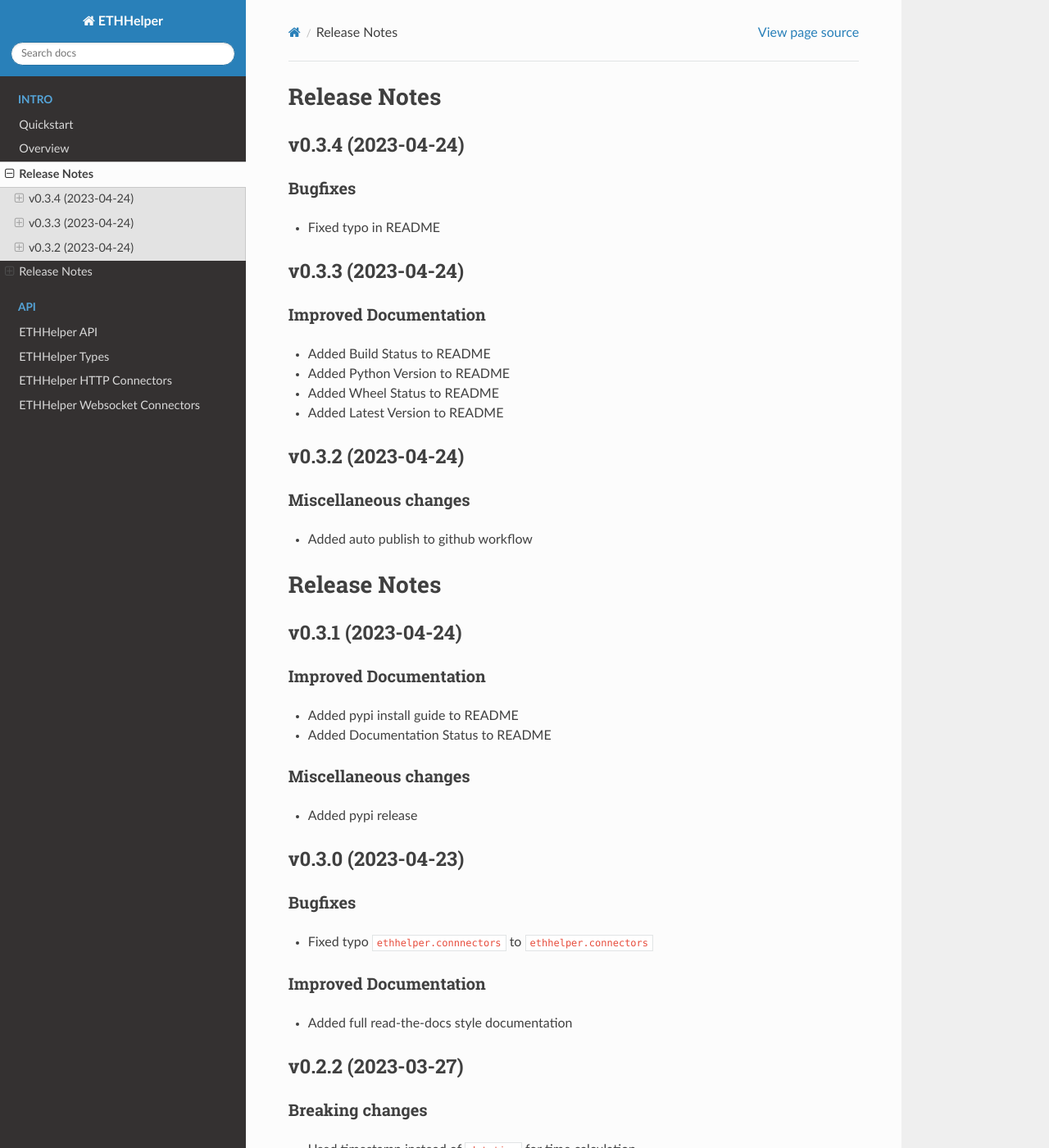
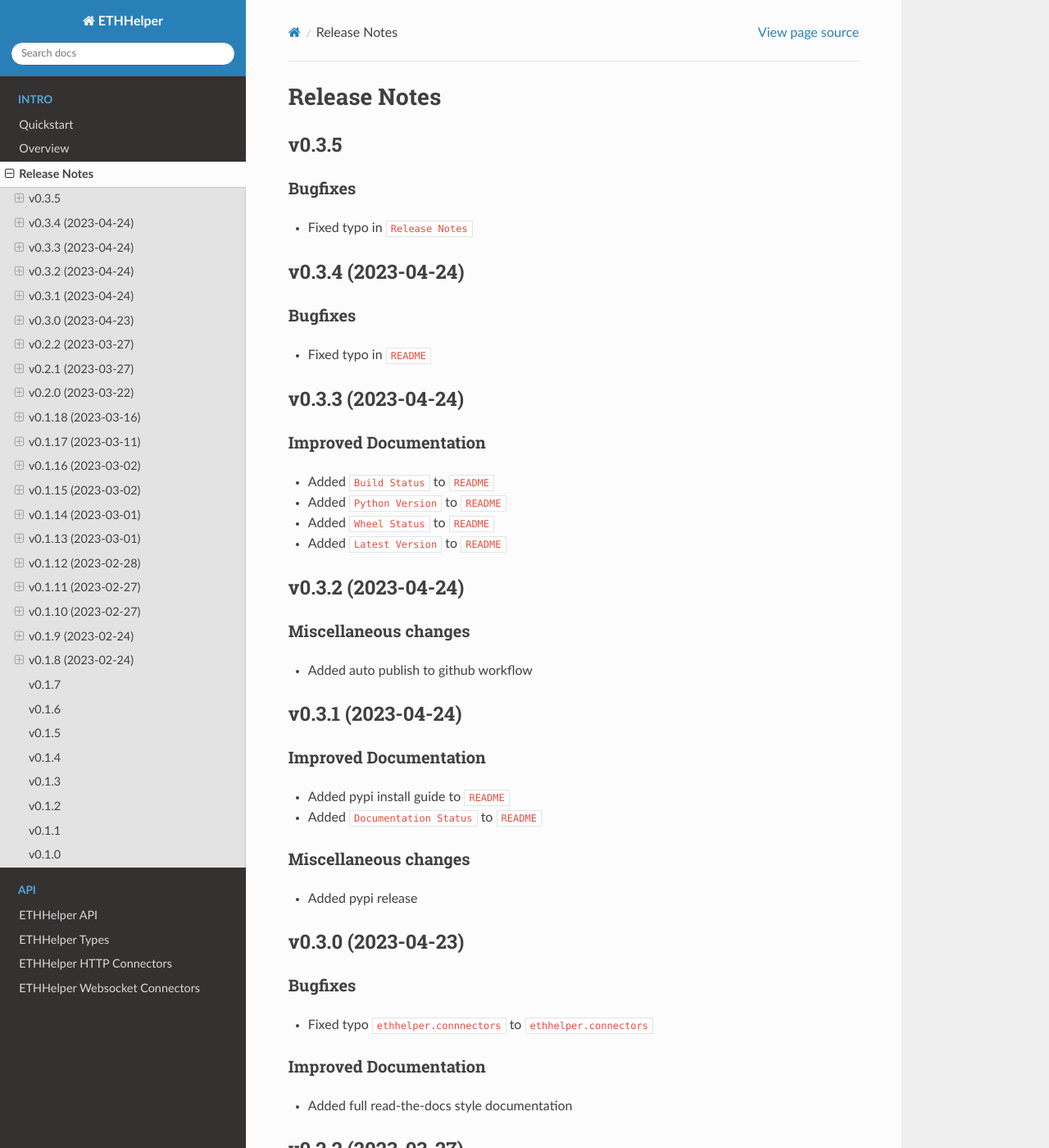
Before and after one commit to XiaoHuiHui233/ETHHelper, a Sphinx documentation site: the page built from docs/releases.rst, in a window 1280 px wide and 1400 px high. Shown: the whole window at 82% size. Built offline with Sphinx 7.4.7 and the Read the Docs theme 2.0.0, drawn with Linux system fonts in a browser that asks for light colours.

Commit message:
Fixed typo in Release Notes

```diff
--- a/docs/releases.rst
+++ b/docs/releases.rst
@@ -1,5 +1,13 @@
 Release Notes
 =============
+
+v0.3.5
+-------------------
+
+Bugfixes
+~~~~~~~~
+
+- Fixed typo in ``Release Notes``
 
 v0.3.4 (2023-04-24)
 -------------------
@@ -7,7 +15,7 @@
 Bugfixes
 ~~~~~~~~
 
-- Fixed typo in README
+- Fixed typo in ``README``
 
 v0.3.3 (2023-04-24)
 -------------------
@@ -15,10 +23,10 @@
 Improved Documentation
 ~~~~~~~~~~~~~~~~~~~~~~
 
-- Added Build Status to README
-- Added Python Version to README
-- Added Wheel Status to README
-- Added Latest Version to README
+- Added ``Build Status`` to ``README``
+- Added ``Python Version`` to ``README``
+- Added ``Wheel Status`` to ``README``
+- Added ``Latest Version`` to ``README``
 
 v0.3.2 (2023-04-24)
 -------------------
@@ -28,17 +36,14 @@
 
 - Added auto publish to github workflow
 
-Release Notes
-=============
-
 v0.3.1 (2023-04-24)
 -------------------
 
 Improved Documentation
 ~~~~~~~~~~~~~~~~~~~~~~
 
-- Added pypi install guide to README
-- Added Documentation Status to README
+- Added pypi install guide to ``README``
+- Added ``Documentation Status`` to ``README``
 
 Miscellaneous changes
 ~~~~~~~~~~~~~~~~~~~~~
--- a/pyproject.toml
+++ b/pyproject.toml
@@ -4,7 +4,7 @@
 
 [tool.poetry]
 name = "ethhelper"
-version = "0.3.4"
+version = "0.3.5"
 description = "Asynchronous Geth node connection encapsulation based on httpx, websockets and web3.py. Geth node and Ethereum type extension based on pydantic."
 authors = ["XiaoHuiHui233 <1025184872@qq.com>"]
 license = "Apache-2.0"
```
